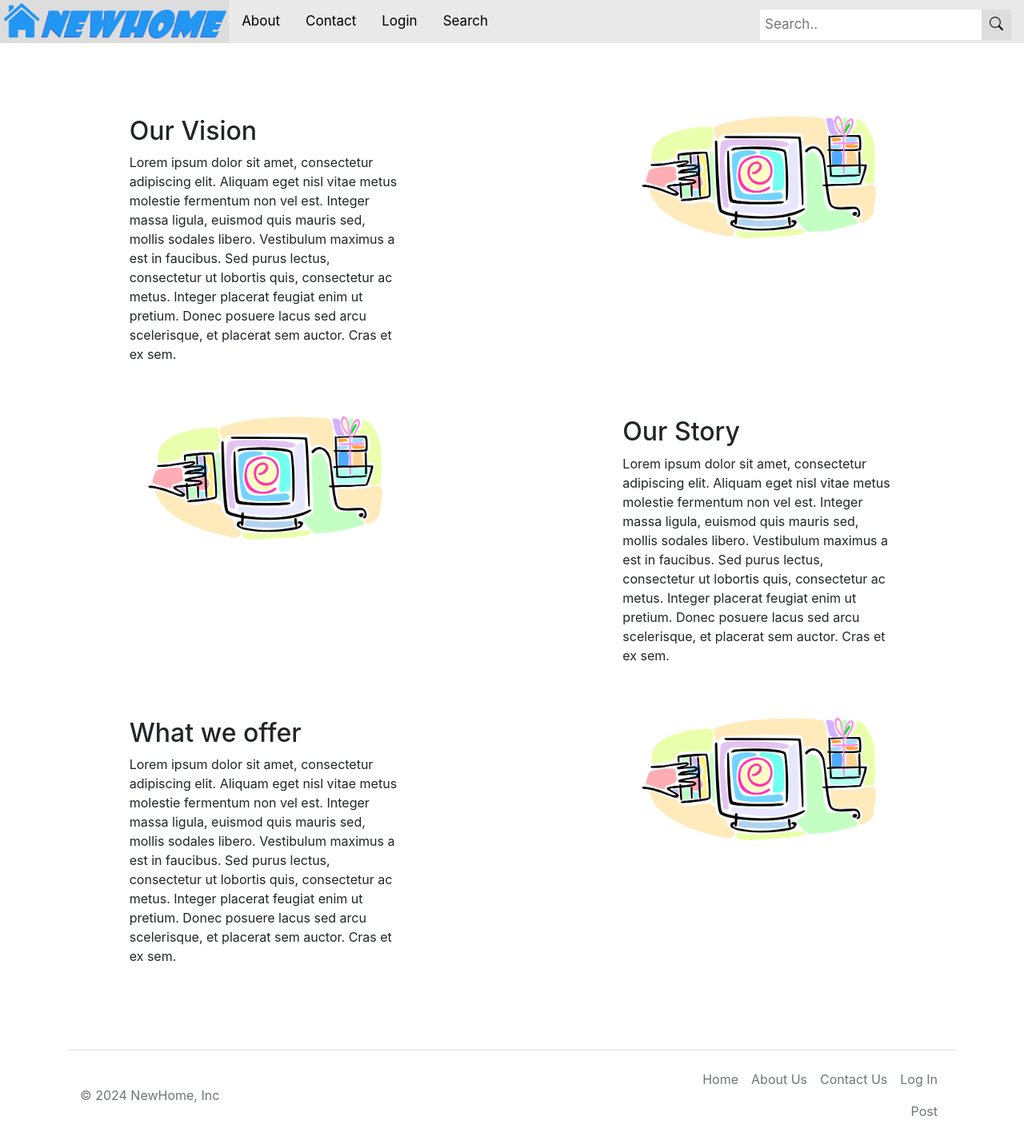
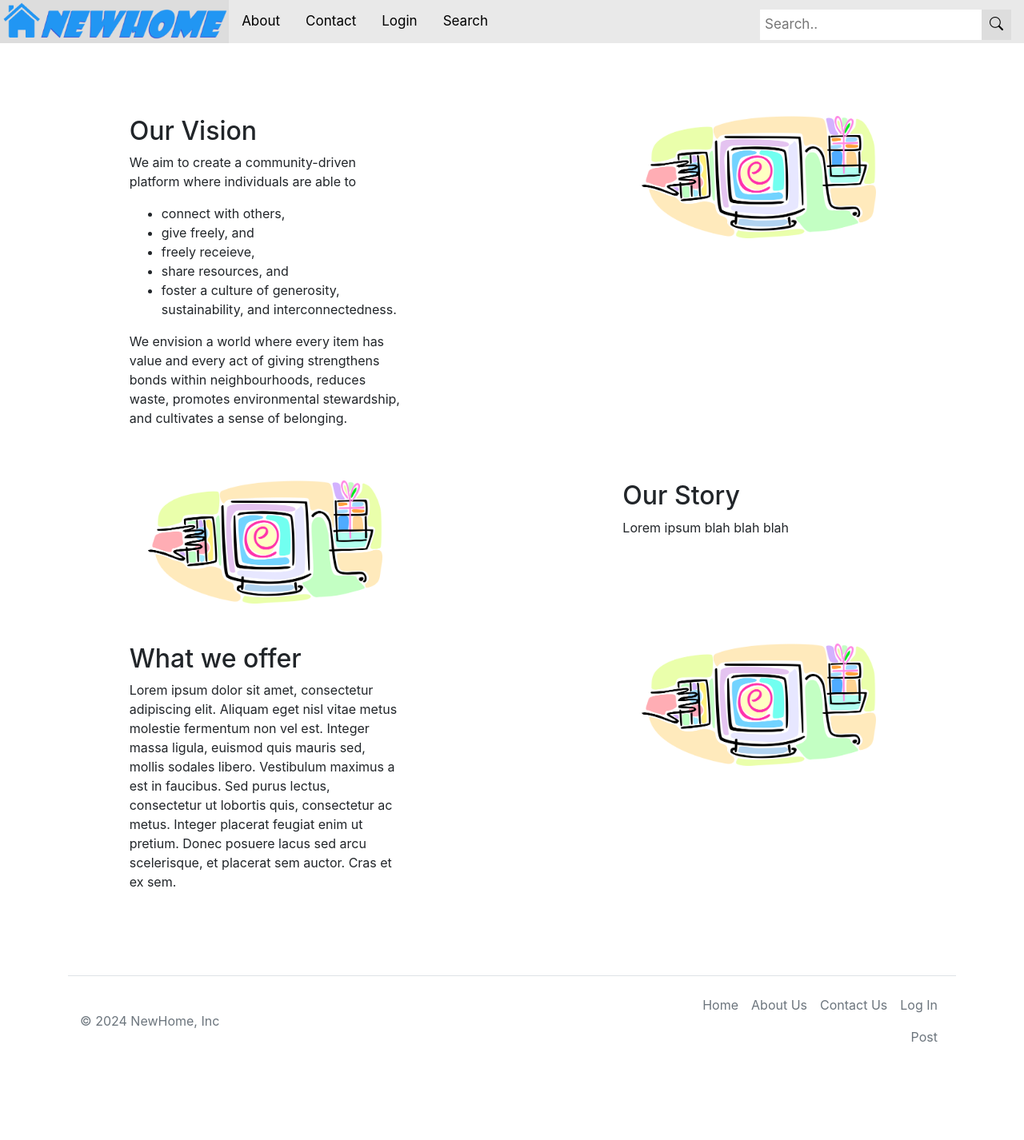
Before and after one commit to samuel-2004/AgileWebDevCITS3403, a Flask app: page /about in a window 1280 px wide. Shown: the whole page at 80% size. After the commit the page ends 1303 px from the top, so only its background shows below. Run offline with Flask 3, Linux system fonts and the light colour scheme.

Commit message:
Updated "our vision"

```diff
--- a/app/templates/about.html
+++ b/app/templates/about.html
@@ -7,7 +7,16 @@
     display: block;
     margin-left: auto;
     margin-right: auto;
-    max-width: 50%;
+}
+@media (max-width: 576px) {
+    .aboutimg {
+        max-width: 75%;
+    }
+}
+@media (min-width: 576px) {
+    .aboutimg {
+        max-width: 50%;
+    }
 }
 .section {
     padding-top:25px;
@@ -17,17 +26,33 @@
     display: block;
     margin-left: auto;
     margin-right: auto;
-    max-width: 30%;
     word-wrap: break-word;
 }
-
+@media (max-width: 576px) {
+    .text {
+        max-width: 75%;
+    }
+}
+@media (min-width: 576px) {
+    .text {
+        max-width: 30%;
+    }
+}
 </style>
 {% endblock %}
 {% block content %}
 <div class="row section">
     <div class="text col-md-6">
         <h2>Our Vision</h2>
-        <p>Lorem ipsum dolor sit amet, consectetur adipiscing elit. Aliquam eget nisl vitae metus molestie fermentum non vel est. Integer massa ligula, euismod quis mauris sed, mollis sodales libero. Vestibulum maximus a est in faucibus. Sed purus lectus, consectetur ut lobortis quis, consectetur ac metus. Integer placerat feugiat enim ut pretium. Donec posuere lacus sed arcu scelerisque, et placerat sem auctor. Cras et ex sem.</p>
+        <p>We aim to create a community-driven platform where individuals are able to</p>
+        <ul>
+            <li>connect with others,</li>
+            <li>give freely, and</li>
+            <li>freely receieve,</li>
+            <li>share resources, and</li>
+            <li>foster a culture of generosity, sustainability, and interconnectedness.</li>
+        </ul>
+        <p>We envision a world where every item has value and every act of giving strengthens bonds within neighbourhoods, reduces waste, promotes environmental stewardship, and cultivates a sense of belonging.</p>
     </div>
     <div class="col-md-6">
         <img class="aboutimg" src="/static/assets/aboutgraphic.png"/>
@@ -40,7 +65,7 @@
     </div>
     <div class="text col-md-6 order-first order-md-1">
         <h2>Our Story</h2>
-        <p>Lorem ipsum dolor sit amet, consectetur adipiscing elit. Aliquam eget nisl vitae metus molestie fermentum non vel est. Integer massa ligula, euismod quis mauris sed, mollis sodales libero. Vestibulum maximus a est in faucibus. Sed purus lectus, consectetur ut lobortis quis, consectetur ac metus. Integer placerat feugiat enim ut pretium. Donec posuere lacus sed arcu scelerisque, et placerat sem auctor. Cras et ex sem.</p>
+        <p>Lorem ipsum blah blah blah</p>
     </div>
 </div>
 
```
